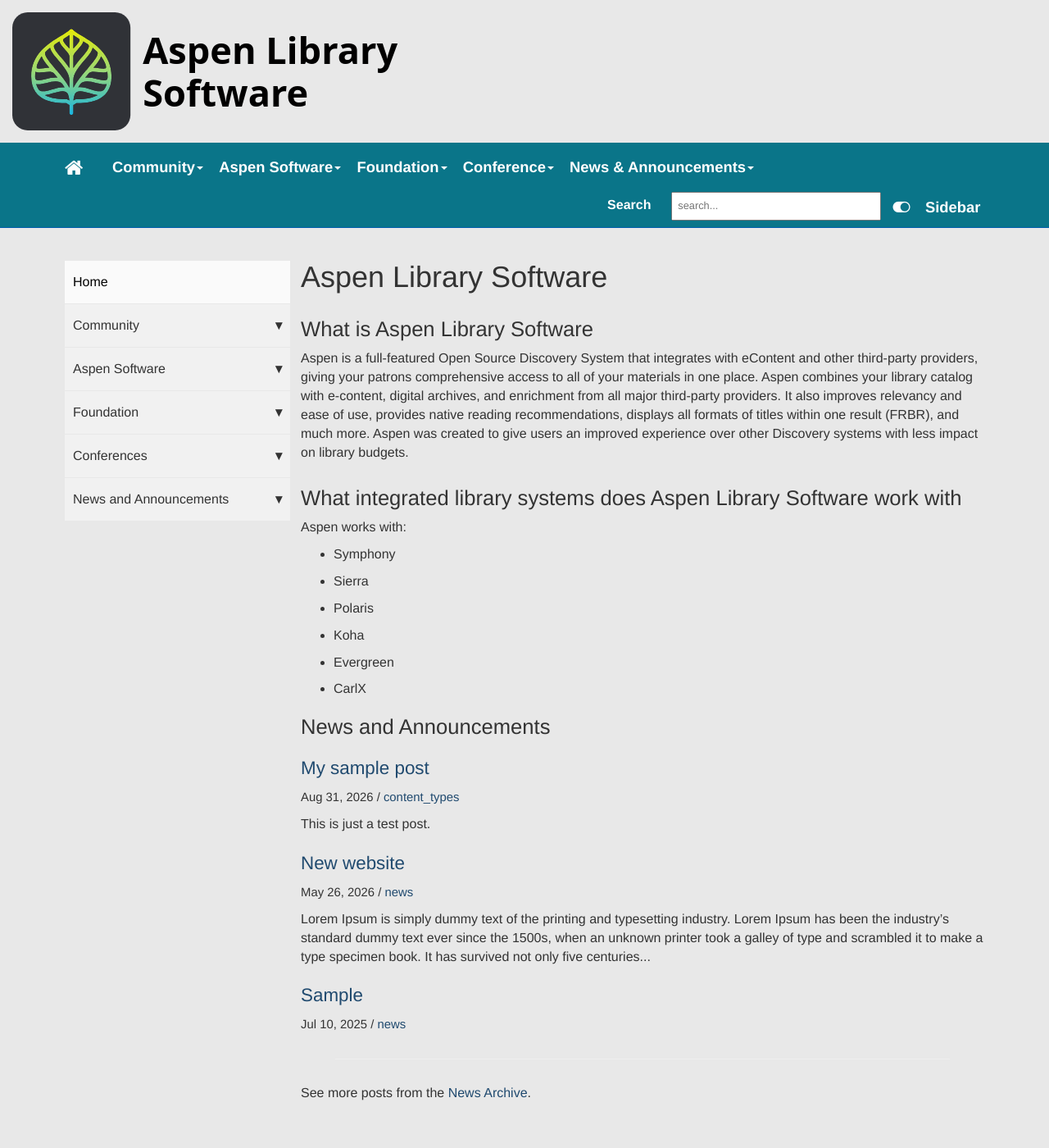
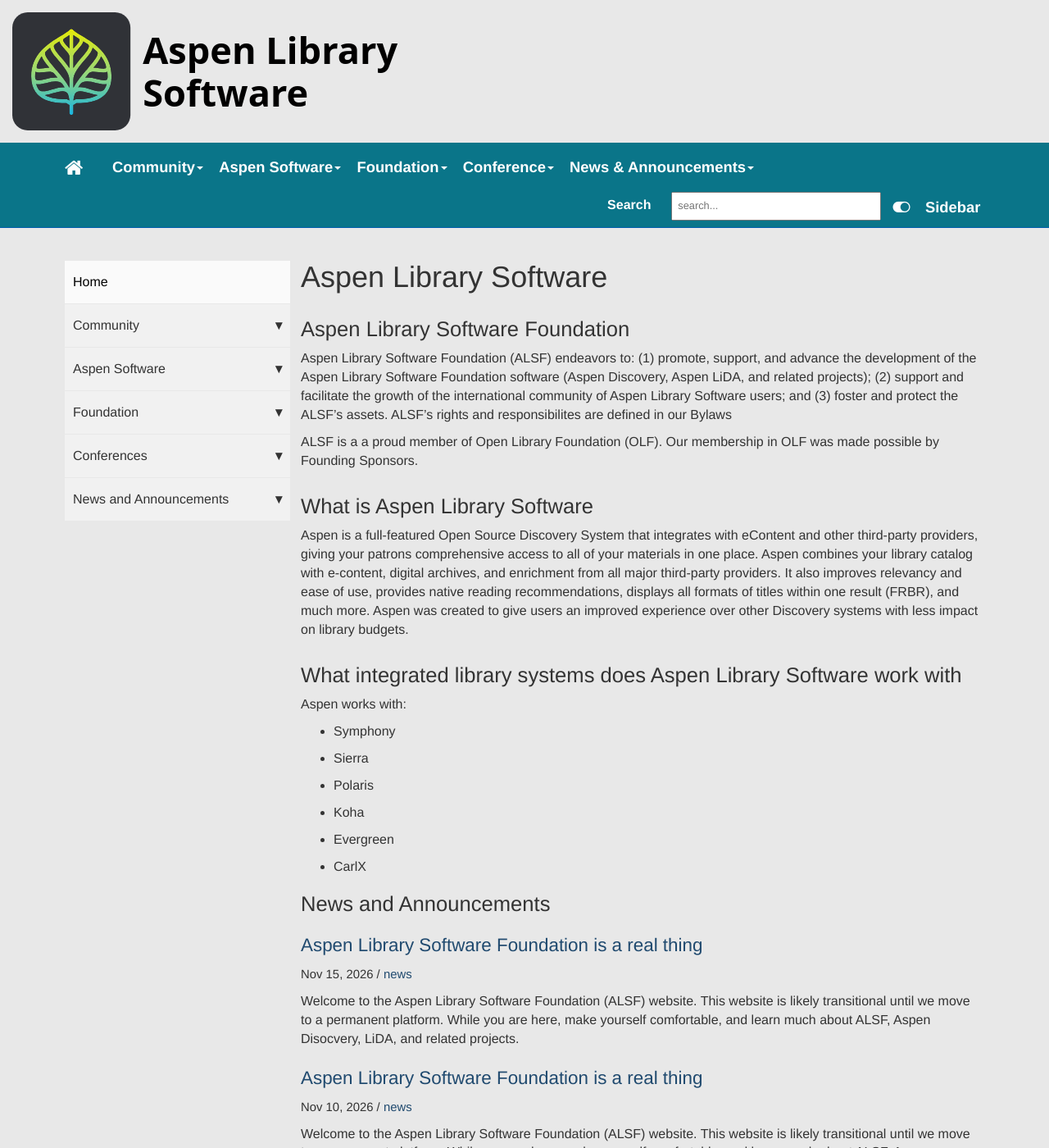
Before and after one commit to AspenLibrarySoftware/website, a Jekyll site: the page built from index.md, in a window 1280 px wide and 1400 px high. Shown: the whole window at 82% size. Built offline with Jekyll 4.4.1, drawn with Linux system fonts in a browser that asks for light colours; comment, search, counter and statistics services are not loaded; some of the changed text lies outside the part shown.

Commit message:
Update site

```diff
--- a/_posts/2026-05-26-new_site.md
+++ /dev/null
@@ -1,15 +0,0 @@
----
-title:  "New website"
-categories: aspen update
-permalink: new_website.html
-tags: [news]
-sidebar: default
----
-
-Lorem Ipsum is simply dummy text of the printing and typesetting industry. Lorem Ipsum has been the industry's standard dummy text ever since the 1500s, when an unknown printer took a galley of type and scrambled it to make a type specimen book. It has survived not only five centuries
-
-## Heading
-
-but also the leap into electronic typesetting, remaining essentially unchanged. It was popularised in the 1960s with the release of Letraset sheets containing Lorem Ipsum passages, and more recently with desktop publishing software like Aldus PageMaker including versions of Lorem Ipsum.
-
-Lorem Ipsum is simply dummy text of the printing and typesetting industry. Lorem Ipsum has been the industry's standard dummy text ever since the 1500s, when an unknown printer took a galley of type and scrambled it to make a type specimen book. It has survived not only five centuries
--- a/_posts/2026-08-31-sample.md
+++ /dev/null
@@ -1,10 +0,0 @@
----
-title: My sample post
-tags: content_types
-keywords: pages, authoring, exclusion, frontmatter
-sidebar: default
-permalink: mydoc_pages.html
-summary: "This is some summary frontmatter for my sample post."
----
-
-This is just a test post.
--- /dev/null
+++ b/_posts/2026-11-10-real_thing.md
@@ -0,0 +1,11 @@
+---
+title: Aspen Library Software Foundation is a real thing
+tags:
+  - news
+keywords: News Foundation
+sidebar: default
+permalink: 2026-11-10-real_thing.html
+summary: "New website announcement"
+---
+
+Welcome to the Aspen Library Software Foundation (ALSF) website. This website is likely transitional until we move to a permanent platform. While you are here, make yourself comfortable, and learn much about ALSF, Aspen Disocvery, LiDA, and related projects.
--- /dev/null
+++ b/_posts/2026-11-15-news_stuff.md
@@ -0,0 +1,11 @@
+---
+title: Aspen Library Software Foundation is a real thing
+tags:
+  - news
+keywords: News, Foundation
+sidebar: default
+permalink: 2026-11-15-news_stuff.html
+summary: "News Sample"
+---
+
+Welcome to the Aspen Library Software Foundation (ALSF) website. This website is likely transitional until we move to a permanent platform. While you are here, make yourself comfortable, and learn much about ALSF, Aspen Disocvery, LiDA, and related projects.
--- a/index.md
+++ b/index.md
@@ -10,6 +10,12 @@ toc: false
 #summary: Website for the Aspen Library Software Foundation
 layout: homepage
 ---
+
+## Aspen Library Software Foundation
+
+Aspen Library Software Foundation (ALSF) endeavors to: (1) promote, support, and advance the development of the Aspen Library Software Foundation software (Aspen Discovery, Aspen LiDA, and related projects); (2) support and facilitate the growth of the international community of Aspen Library Software users; and (3) foster and protect the ALSF’s assets. ALSF’s rights and responsibilites are defined in our Bylaws
+
+ALSF is a a proud member of Open Library Foundation (OLF). Our membership in OLF was made possible by Founding Sponsors.
 
 ## What is Aspen Library Software
 
--- a/pages/community/community.md
+++ b/pages/community/community.md
@@ -14,4 +14,8 @@ toc: false
 
 ## Aspen Open Source Community
 
-Please see [https://aspen-discovery.atlassian.net/wiki/x/bYARCg](https://aspen-discovery.atlassian.net/wiki/x/bYARCg){:target="_blank"}
+Aspen is made for libraries by libraries. Anyone using Aspen, or interested in learning more about Aspen, is welcome to participate. [Community Gathering](https://drive.google.com/drive/folders/1IOuRZ0gsi2WwfhVURv04x8eFoy2NQds0){:target="_blank" title="Community Gathering folder on Google Drive"} is the monthly, all-hands-on-deck meeting.
+
+Use the [Community Calendar](/calendar.html){:title="Community Calendar page"} to copy any meeting to your own calendar and/or view meeting details.
+
+All agendas and notes can be found in the Aspen Community Shared Partner Folder.  The Aspen source code can be found at Github. We use Jira to coordinate work on the project.  Aspen documentation can be found on Confluence.
```
Also changed, not shown: _data/tags.yml (+19 -18 lines), _posts/2025-07-10-sample.md (deleted, +0 -12 lines), pages/tags/tag_news.md (added, +11 -0 lines).
